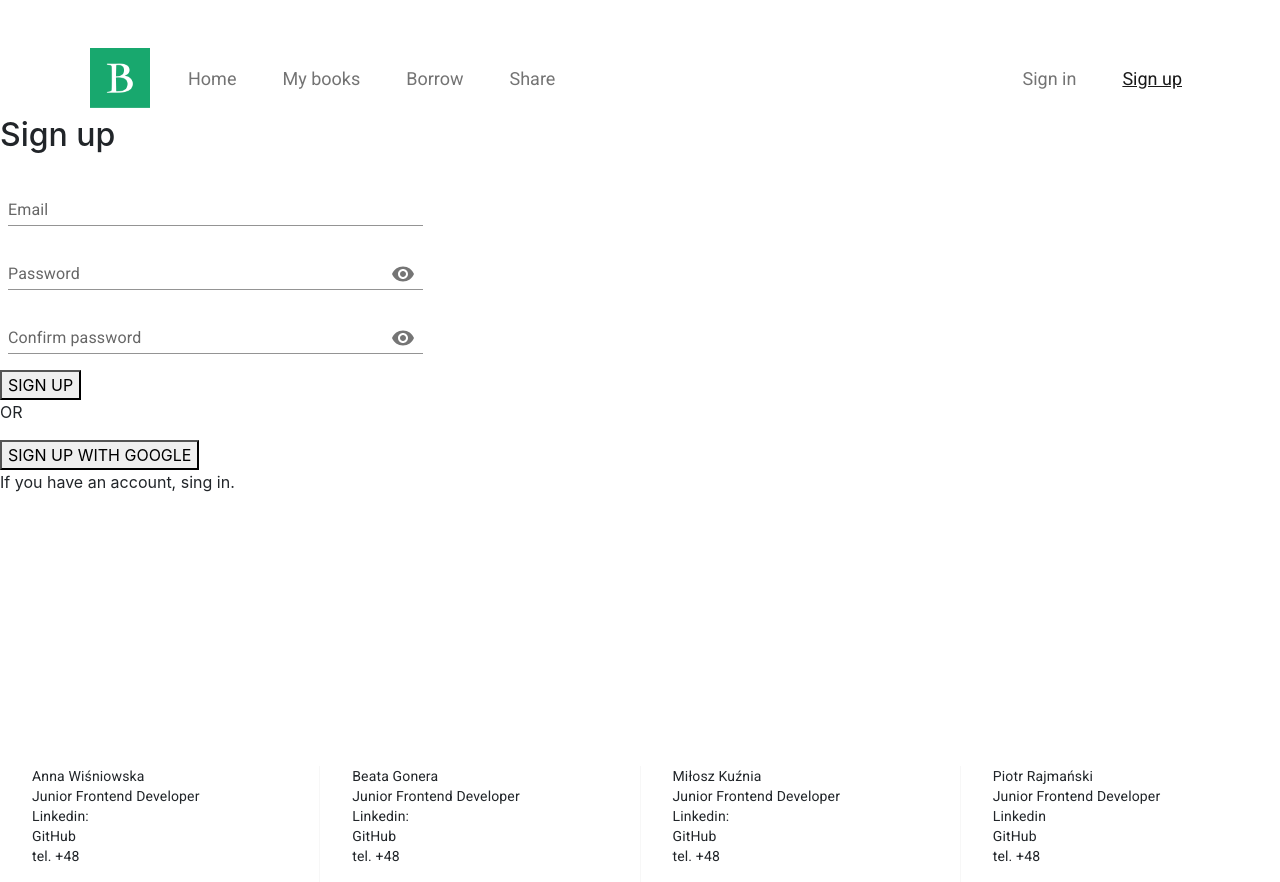
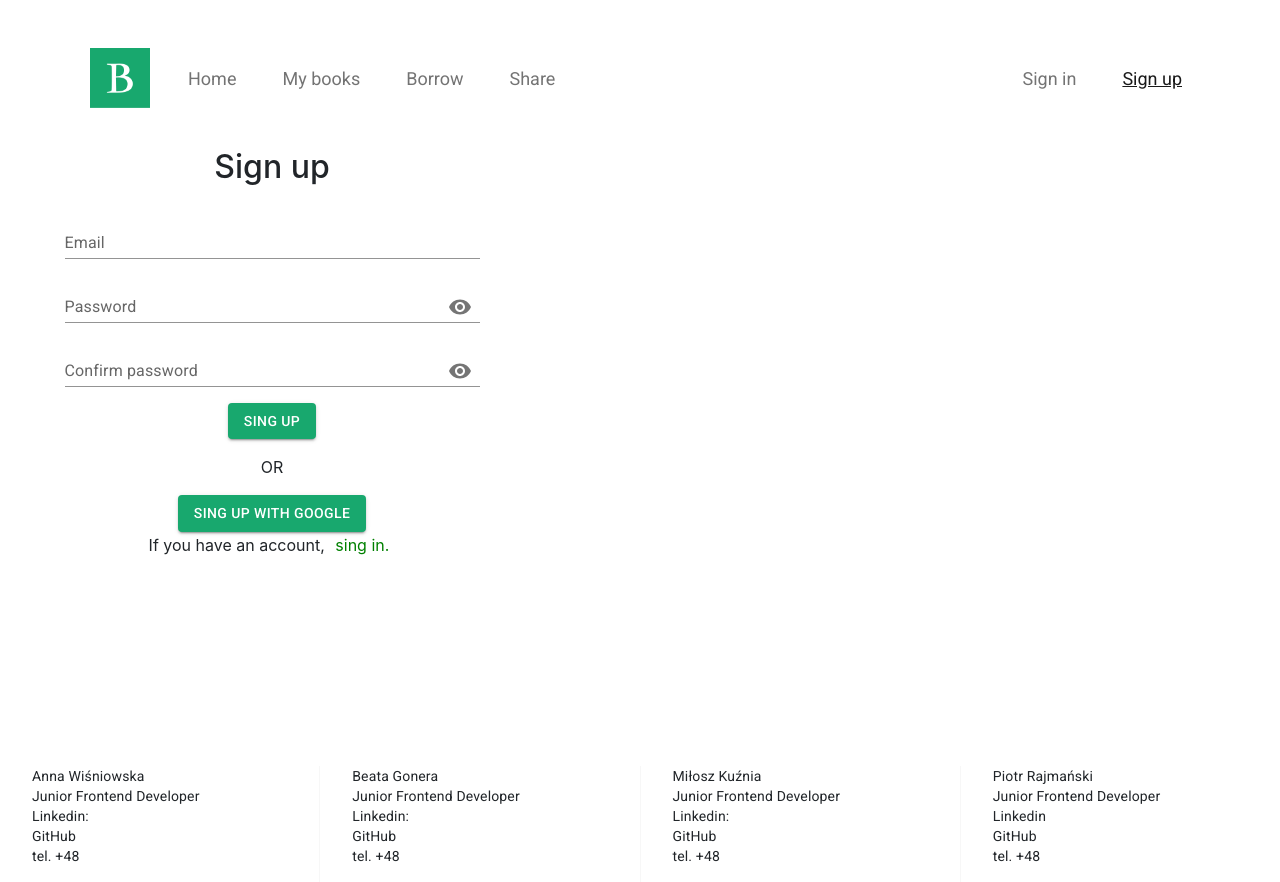
Before and after one commit to rajmanski/BookShare, a React (Create React App) app: page /signup in a window 1280 px wide. Built offline with nearby package versions, Linux system fonts and the light colour scheme.

Commit message:
Detiling

```diff
--- /dev/null
+++ b/src/components/LoginPage/LoginPage.style.css
@@ -0,0 +1,8 @@
+.login-page-panel {
+    display: flex;
+    flex-direction: column;
+    justify-content: center;
+    align-items: center;
+    width: 544px;
+    height: 490px;
+}
--- a/src/components/LoginPage/LoginPage.tsx
+++ b/src/components/LoginPage/LoginPage.tsx
@@ -13,6 +13,9 @@ import { NavBar } from '../shared/NavBar/NavBar';
 import { getAuth, signInWithEmailAndPassword } from 'firebase/auth';
 import { auth } from '../../firebase';
 import { useNavigate } from 'react-router';
+import { Button } from '@mui/material';
+import "./LoginPage.style.css"
+
 
 export const LoginPage = () => {
 
@@ -70,7 +73,8 @@ const handleSignIn = () => {
     return (
         <div className='login-page-container'>
           <NavBar/>
-             <Box
+    <div className='login-page-panel'>
+    <Box
       component="form"
       sx={{'& > :not(style)': { m: 1, width: '415px' },}}
       noValidate
@@ -79,7 +83,7 @@ const handleSignIn = () => {
     <TextField id="register-form-email" label="Email" variant="standard" className="register-page-input" onChange={(e) => setEmail(e.target.value)} />
     </Box>
 
-    <FormControl fullWidth sx={{ m: 1 }} variant="standard">
+    <FormControl fullWidth sx={{ m: 1, width: '415px'  }} variant="standard">
     <InputLabel htmlFor="register-form-password">Password</InputLabel>
     <Input
       className="register-form-input"
@@ -100,7 +104,8 @@ const handleSignIn = () => {
         }
       />
     </FormControl>
-    <button onClick={handleSignIn}>Sign in</button>
+    <Button onClick={handleSignIn} variant="contained">Sing in</Button>
+    </div>
     <Footer />
         </div>
     )
--- a/src/components/RegisterPage/RegisterPage.style.css
+++ b/src/components/RegisterPage/RegisterPage.style.css
@@ -20,3 +20,23 @@
 .register-form-input {
     width: 415px;
 }
+
+.singin-text-button {
+    border: 0;
+    background-color: white;
+    color: green;
+}
+
+.register-form-buttons {
+    display: flex;
+    justify-content: center;
+    align-items: center;
+    flex-direction: column;
+}
+
+.register-form-container {
+    display: flex;
+    flex-direction: column;
+    align-items: center;
+    justify-content: center;
+}
--- a/src/components/RegisterPage/RegisterPage.tsx
+++ b/src/components/RegisterPage/RegisterPage.tsx
@@ -15,6 +15,10 @@ import { Footer } from '../Footer/Footer'
 import { NavBar } from '../shared/NavBar/NavBar'
 import { useTheme } from '@mui/material/styles';
 import { Navigate, useNavigate } from 'react-router';
+import { Button } from '@mui/material';
+import Divider from '@mui/material/Divider';
+import Chip from '@mui/material/Chip';
+
 
 
 
@@ -63,6 +67,7 @@ export const RegisterPage = () => {
   const [password, setPassword] = useState('')
   const [confPassword, setConfPassword] = useState('')
 
+
   const handleChange =
     (prop: keyof State) => (event: React.ChangeEvent<HTMLInputElement>) => {
       setValues({ ...values, [prop]: event.target.value });
@@ -109,6 +114,10 @@ export const RegisterPage = () => {
         .catch((error) => {
           console.log(error.message);
         });
+    }
+
+    const navigateToSingIn = () => {
+      navigate("/signin")
     }
 
    return (
@@ -175,10 +184,12 @@ export const RegisterPage = () => {
     </div>
 
     <div className='register-form-buttons'>
-        <button onClick={handleSignUp}>SIGN UP</button>
-        <p>OR</p>
-        <button>SIGN UP WITH GOOGLE</button>
-        <p>If you have an account, sing in.</p>
+        <Button onClick={handleSignUp} variant="contained">Sing up</Button>
+        <p></p>
+        <Divider> OR </Divider>
+        <p></p>
+        <Button onClick={handleSignUp} variant="contained">Sing up with google</Button>
+        <p>If you have an account, <button onClick={navigateToSingIn} className='singin-text-button'>sing in.</button></p>
     </div>
 
     </div>
```
